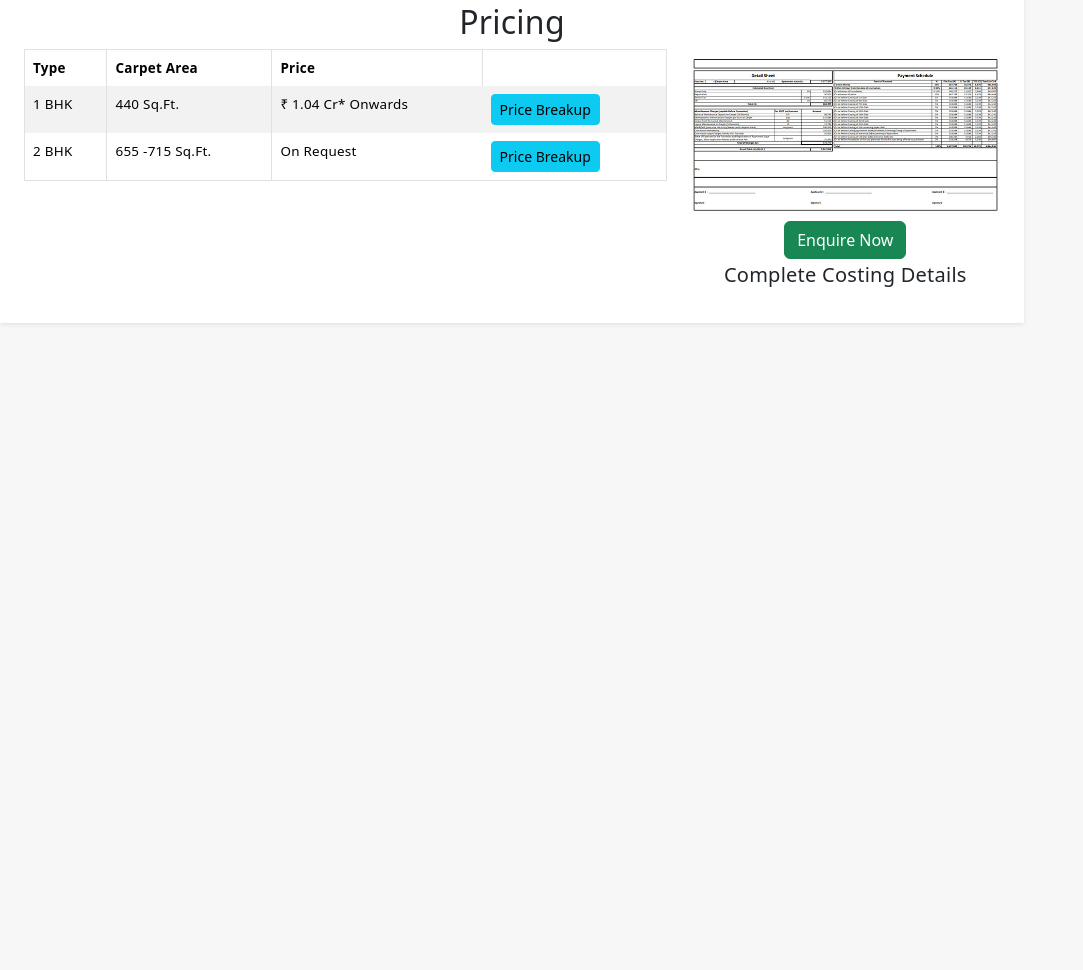
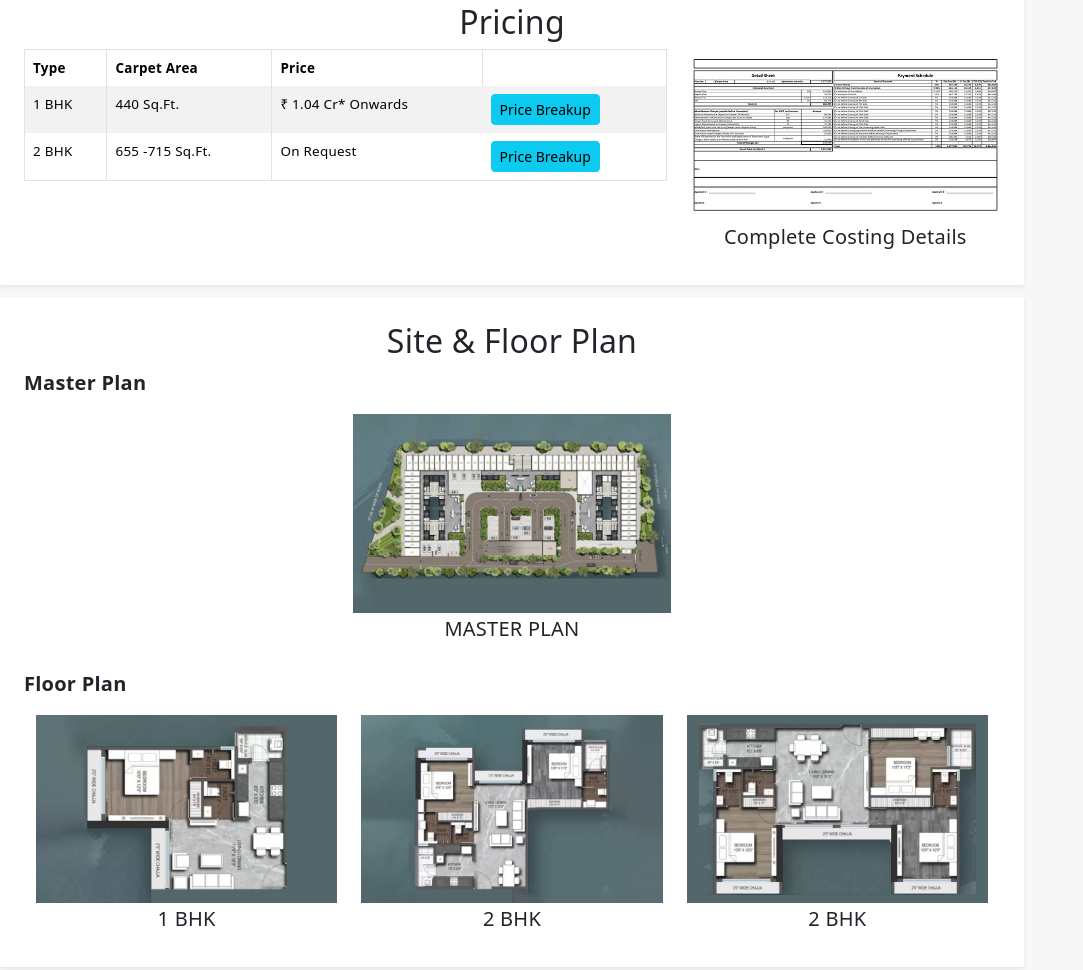
Before and after one commit to Harsh-09A/Roswalt-Zaiden, a plain HTML site: page index.html in a window 1280 px wide. Shown: the part 948-1918 px from the top of the page, without its empty margins (0-1083 px from the left). Before the commit the page ends 1284 px from the top, so only its background shows below. Drawn offline with nearby package versions, Linux system fonts and the light colour scheme.

Commit message:
Added: Plans

```diff
--- a/css/style.css
+++ b/css/style.css
@@ -364,3 +364,52 @@ aside {
     width: 500px;
   }
 }
+
+/* FLoor Plan Section */
+.mst-img {
+  height: 500px;
+}
+/* ------------------------------------------ */
+
+/* Common Code */
+
+/* OVERLAYS */
+.overlay-container {
+  position: relative;
+}
+.overlay-slider-bottom {
+  position: absolute;
+  bottom: 0;
+  left: 0;
+  right: 0;
+  background-color: rgba(0, 0, 0, 0.75);
+  overflow: hidden;
+  height: 0;
+  transition: 0.5s ease;
+}
+
+.overlay-container:hover .overlay-slider-bottom,
+.overlay-container:hover .overlay-slider-top {
+  height: 100%;
+}
+.overlay-slider-top {
+  position: absolute;
+  top: 0;
+  left: 0;
+  right: 0;
+  overflow: hidden;
+  height: 0;
+  transition: 0.5s ease;
+}
+.enq-btn {
+  text-transform: uppercase;
+  border: 0.1vw solid var(--colorBorderWhite);
+  background: 0 0;
+  border-radius: 0;
+  background: rgba(0, 0, 0, 0.7);
+  transition: 0.5s ease-in-out;
+  &:hover {
+    border: 0.1vw solid var(--colorBorderWhite);
+    background: rgba(0, 0, 0, 0.7);
+  }
+}
--- a/index.html
+++ b/index.html
@@ -432,6 +432,118 @@
           </div>
         </div>
       </section>
+
+      <!--Floor Plans Section -->
+      <section id="floor-plan" class="container p-4 shadow-sm">
+        <h3 class="section-heading">Site & Floor Plan</h3>
+
+        <!-- Master Plan Image -->
+        <p class="fw-bold fs-5">Master Plan</p>
+        <div class="container d-flex align-items-center justify-content-center">
+          <div
+            class="col-md-4"
+            data-bs-toggle="modal"
+            data-bs-target="#popupModal">
+            <div class="overlay-container">
+              <img
+                class="img-fluid floor-img"
+                src="img/plans/master-plan.jpg"
+                alt="2BHK" />
+              <div class="overlay-slider-bottom"></div>
+              <div
+                class="overlay-slider-top d-flex justify-content-center align-items-center">
+                <button class="btn btn-success text-white enq-btn">
+                  Enquire Now
+                </button>
+              </div>
+            </div>
+            <!-- Property Description -->
+            <div class="at-property-dis effectGradient text-center p-1">
+              <h5>MASTER PLAN</h5>
+            </div>
+          </div>
+        </div>
+
+        <!-- Floor Plans Images -->
+        <div class="mt-3">
+          <p class="fw-bold fs-5">Floor Plan</p>
+
+          <div class="container">
+            <div class="row row-cols-1 row-cols-md-3">
+              <div
+                class="col-md-4"
+                data-bs-toggle="modal"
+                data-bs-target="#popupModal">
+                <div class="overlay-container">
+                  <img
+                    class="img-fluid floor-img"
+                    src="img/plans/plan-1.jpg"
+                    alt="2BHK" />
+                  <div class="overlay-slider-bottom"></div>
+                  <div
+                    class="overlay-slider-top d-flex justify-content-center align-items-center">
+                    <button class="btn btn-success text-white enq-btn">
+                      Enquire Now
+                    </button>
+                  </div>
+                </div>
+                <!-- Property Description -->
+                <div class="at-property-dis effectGradient text-center p-1">
+                  <h5>1 BHK</h5>
+                </div>
+              </div>
+
+              <div
+                class="col-md-4"
+                data-bs-toggle="modal"
+                data-bs-target="#popupModal">
+                <div class="overlay-container">
+                  <img
+                    class="img-fluid floor-img"
+                    src="img/plans/plan-2.jpg"
+                    alt="" />
+                  <div class="overlay-slider-bottom"></div>
+                  <div
+                    class="overlay-slider-top d-flex justify-content-center align-items-center">
+                    <button class="btn btn-success text-white enq-btn">
+                      Enquire Now
+                    </button>
+                  </div>
+                </div>
+
+                <!-- Property Description -->
+                <div class="at-property-dis effectGradient text-center p-1">
+                  <h5>2 BHK</h5>
+                </div>
+              </div>
+
+              <div
+                class="col-md-4"
+                data-bs-toggle="modal"
+                data-bs-target="#popupModal">
+                <div class="overlay-container">
+                  <img
+                    class="img-fluid floor-img"
+                    src="img/plans/plan-3.jpg"
+                    alt="" />
+                  <div class="overlay-slider-bottom"></div>
+                  <div
+                    class="overlay-slider-top d-flex justify-content-center align-items-center">
+                    <button class="btn btn-success text-white enq-btn">
+                      Enquire Now
+                    </button>
+                  </div>
+                </div>
+
+                <!-- Property Description -->
+                <div class="at-property-dis effectGradient text-center p-1">
+                  <h5>2 BHK</h5>
+                </div>
+              </div>
+            </div>
+          </div>
+        </div>
+      </section>
     </main>
     <footer></footer>
   </body>
```
Also changed, not shown: img/plans/master-plan.jpg (added), img/plans/plan-1.jpg (added), img/plans/plan-2.jpg (added), img/plans/plan-3.jpg (added).
